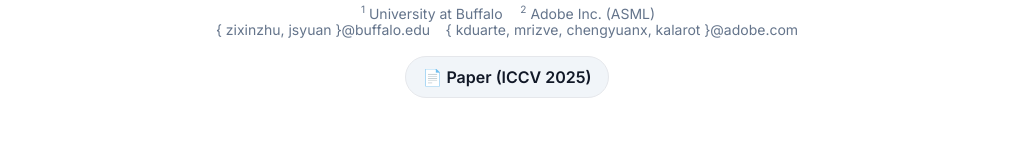
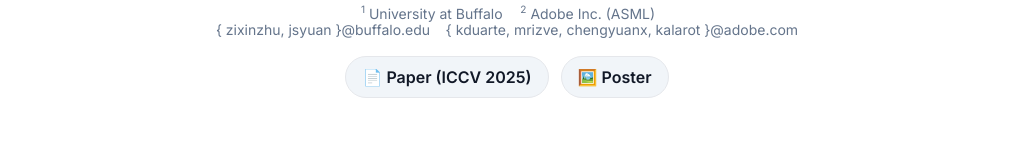
Before and after one commit to buxiangzhiren/CompSlider, a plain HTML site: page index.html in a window 1280 px wide. Shown: the part 248-396 px from the top of the page, without its empty margins (133-1147 px from the left). Drawn offline with Linux system fonts and the light colour scheme.

Commit message:
Initial commit

```diff
--- a/index.html
+++ b/index.html
@@ -69,8 +69,9 @@
     <!-- Links (no code link) -->
     <div class="badges">
       <a class="btn" href="#paper">📄 Paper (ICCV 2025)</a>
-      <!-- <a class="btn" href="#demo">▶️ Demo Video</a> -->
+      <a class="btn" href="https://iccv.thecvf.com/virtual/2025/poster/280">🖼️ Poster</a>
     </div>
+
     <!-- <div class="note">Code not released.</div> -->
   </main>
 
```
